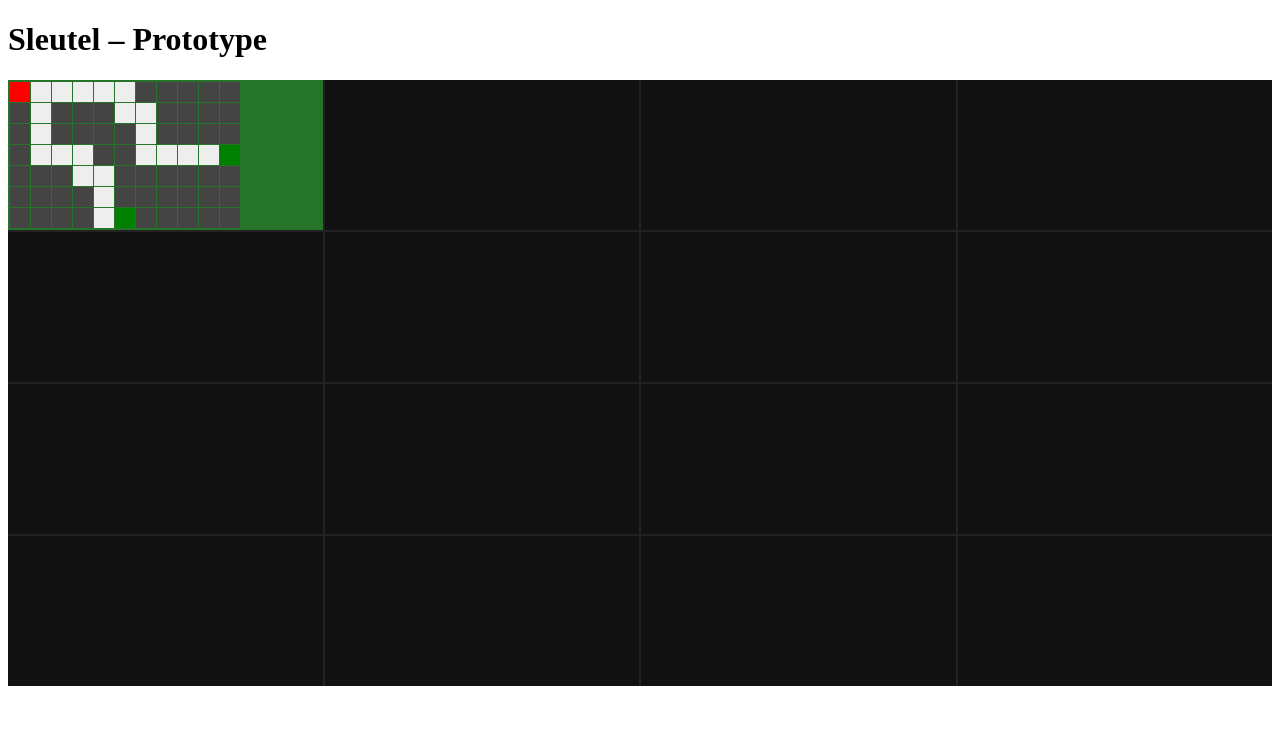
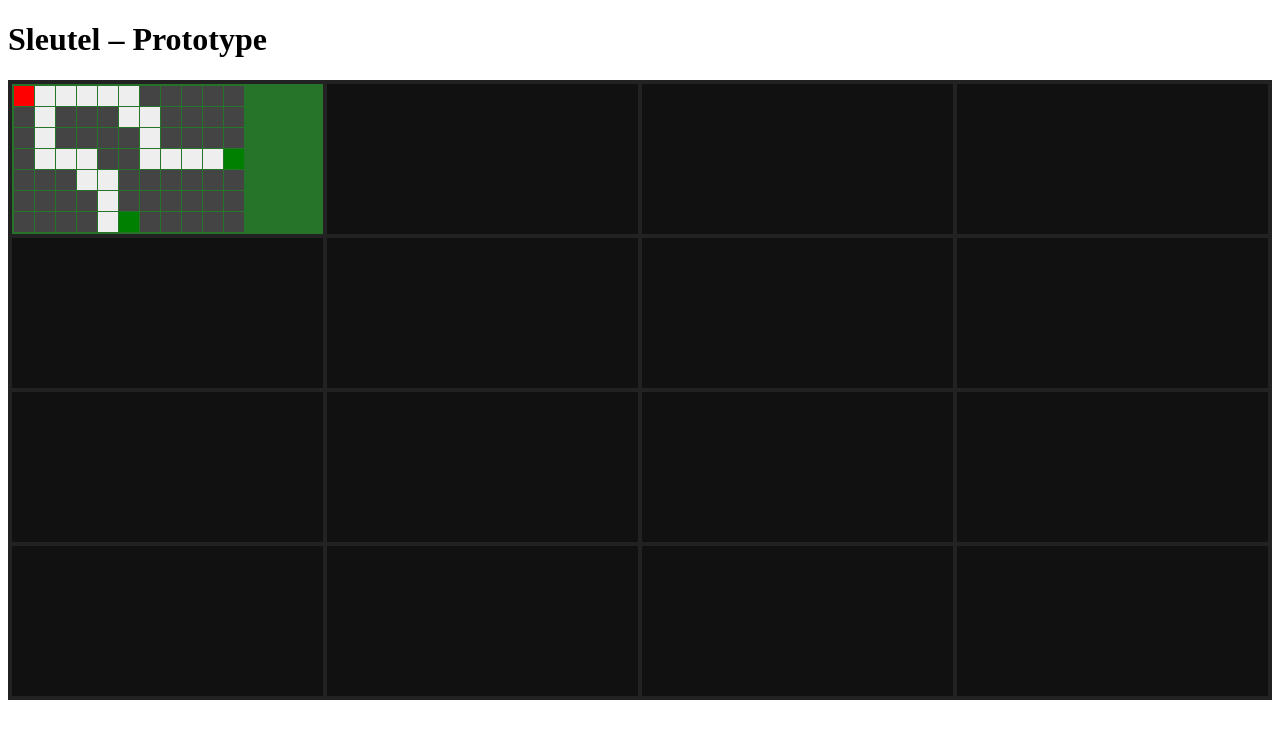
Before and after one commit to RobinS55/Sleutel, a React (Vite) app: page / in a window 1280 px wide. Shown: the top 738 px of the page. Built offline with nearby package versions, Linux system fonts and the light colour scheme.

Commit message:
Update Board.css

```diff
--- a/src/Board.css
+++ b/src/Board.css
@@ -1,9 +1,10 @@
 .board {
   display: grid;
   grid-template-columns: repeat(4, 1fr);
-  gap: 2px;
+  gap: 4px;
   background: #222;
   overflow: hidden; /* verwijdert scrollbars */
+  padding: 4px;
 }
 
 .room {
```
